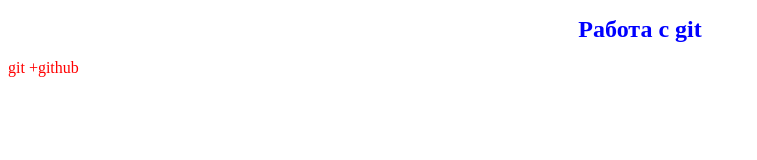
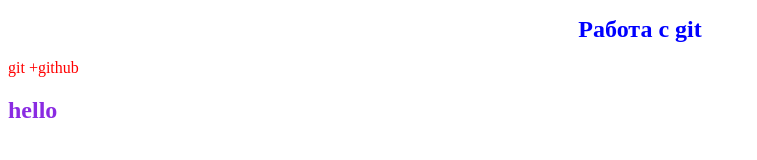
Before and after one commit to Annyrevega/gittest, a plain HTML site: page index.html in a window 1280 px wide. Shown: the whole page, without its empty margins (0-757 px from the left). Drawn offline with Linux system fonts and the light colour scheme.

Commit message:
Наши первые изменения

```diff
--- a/index.html
+++ b/index.html
@@ -10,5 +10,6 @@
 <body>
     <h1>Работа с git</h1>
     <p>git +github</p>
+    <h2>hello</h2>
 </body>
 </html>
--- a/main.css
+++ b/main.css
@@ -6,3 +6,8 @@ h1{
     font-size: 24px;
     color: blue;
 }
+h2{
+    text-align: left;
+    color: blueviolet;
+    margin-top: 20px;
+}
```
